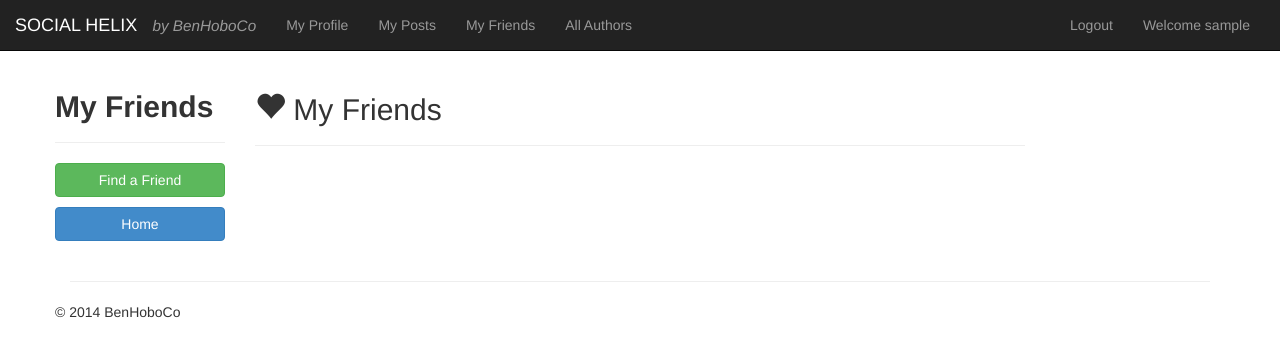
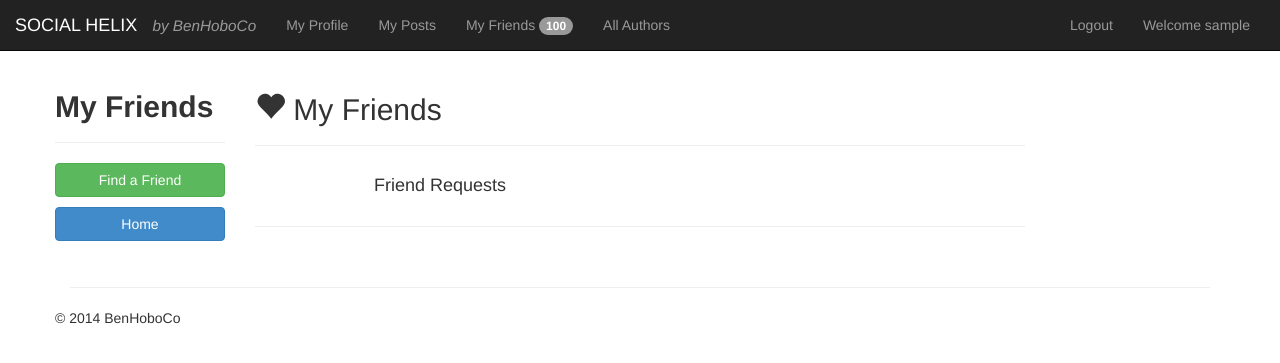
Before and after one commit to tpolasek/cmput410-project, a Django app: page /friends/ in a window 1280 px wide. Shown: the top 363 px of the page. Run offline with Django 3.2, Linux system fonts and the light colour scheme; a user stored in the database is signed in; tables that the repository leaves empty hold one stand-in row (values such as "Sample post"); some libraries are stand-ins or nearby versions.

Commit message:
Added counters and sections ready for friend requests

```diff
--- a/BenHoboCo/templates/social/base.html
+++ b/BenHoboCo/templates/social/base.html
@@ -47,7 +47,7 @@
                     {% if user.is_authenticated %}
                         <li><a href="/authors/{{ user.username }}">My Profile</a></li>
                         <li><a href="/posts">My Posts</a></li>
-                        <li><a href="/friends">My Friends</a></li>
+                        <li><a href="/friends">My Friends <span class="badge">100</span></a></li>
                         <li><a href="/authors/">All Authors</a>
                     {% endif %}
                 </ul>
--- a/BenHoboCo/templates/social/friends.html
+++ b/BenHoboCo/templates/social/friends.html
@@ -14,13 +14,25 @@
         <div class="page-header">
             <h2><span class="glyphicon glyphicon-heart"></span> My Friends </h2>
         </div>
+        <div class="row">
+            <div class="col-md-6">
+                <h4 class="text-center">Friend Requests</h4>
+            </div>
+            <div class="col-md-6">
+                <!-- We will populate this with friend requests later. -->
+            </div>
+        </div>
+        <hr/>
+        <div class="row">
             <div class="list-group">
                 {% if user_friends == None %}
                     <p class="text-center"> You have no friends! </p>
                     <p class="text-center"> You can make some <a href="/authors">here</a>.</p>
                 {% else %}
+                    <!-- Populate this with friends. -->
                 {% endif %}
             </div>
         </div>
     </div>
+</div>
 {% endblock %}
```
Lines whose indentation alone changed are shown as unchanged.
